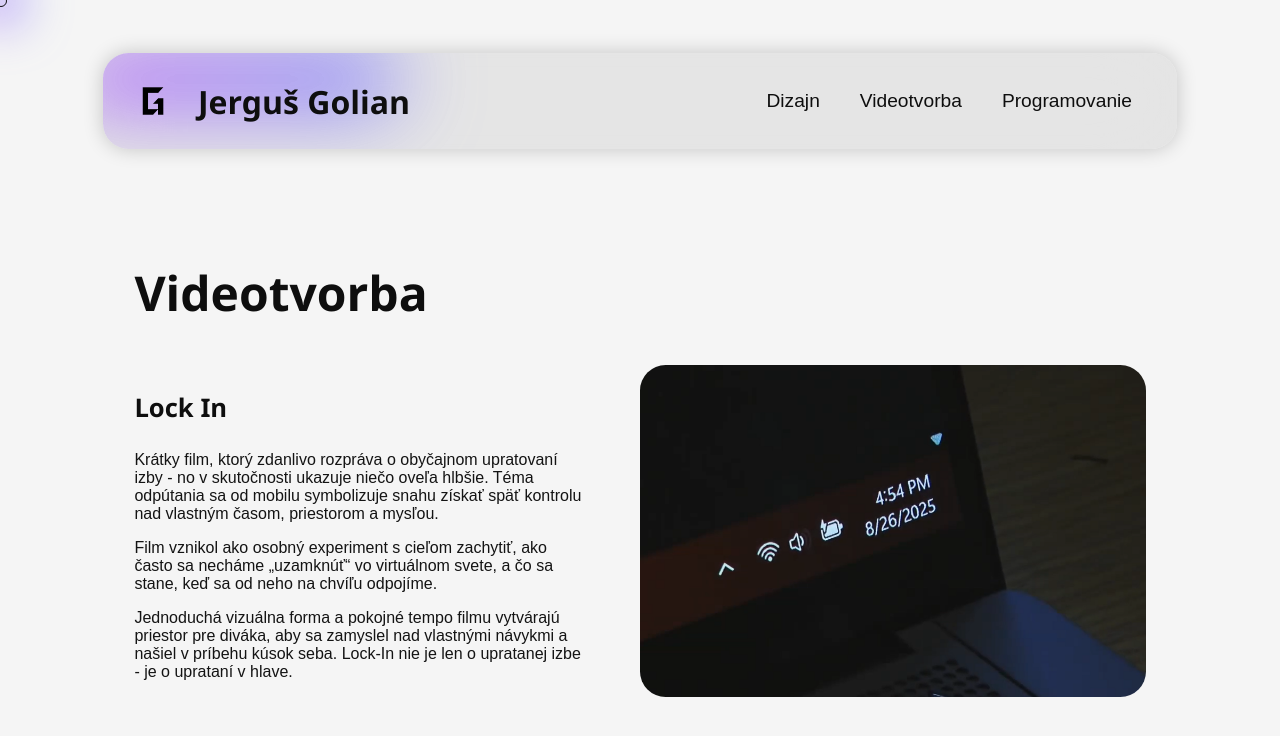
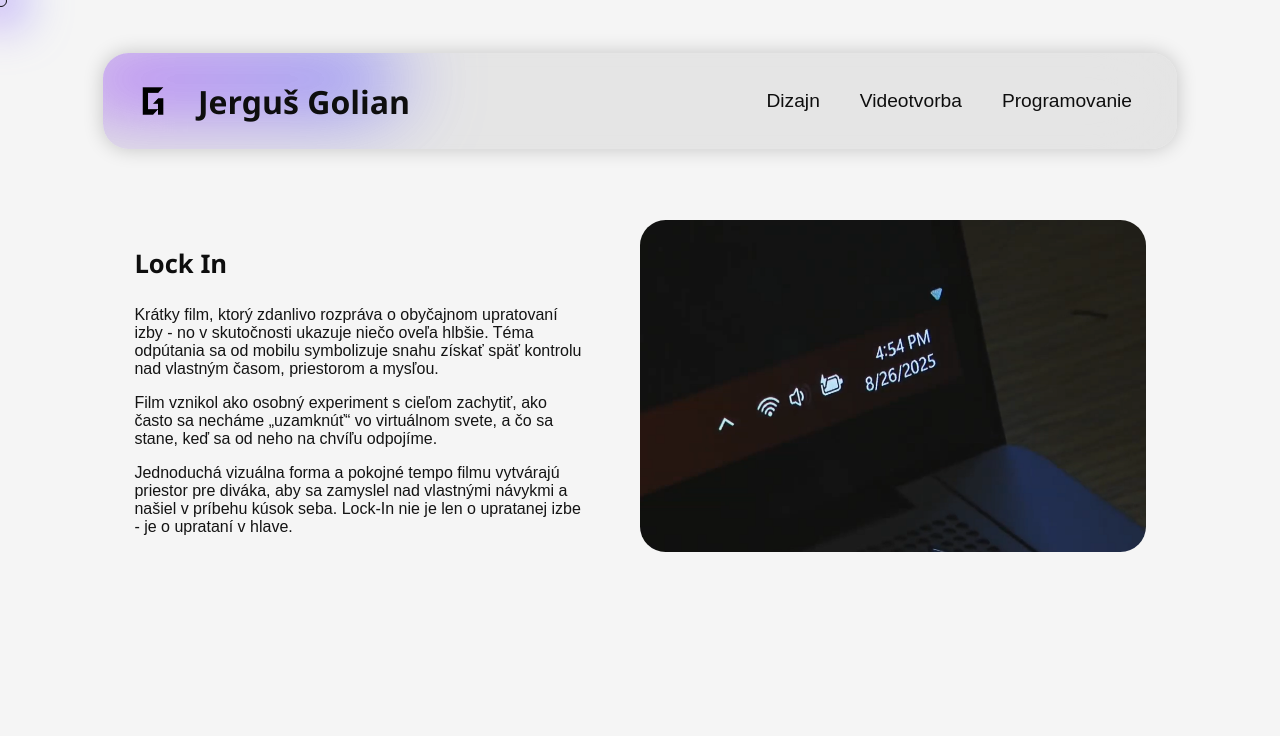
Before and after one commit to jergusgolian/portfolio, a Jekyll site: the page built from videomaking.html, in a window 1280 px wide and 900 px high, scrolled down 508 px. Shown: the top 736 px of the window. Built offline with Jekyll 4.4.1, drawn with Linux system fonts in a browser that asks for light colours.

Commit message:
Update videomaking.html

```diff
--- a/videomaking.html
+++ b/videomaking.html
@@ -9,9 +9,6 @@ title: Videomaking
 </head>
 <body>
     <div class="landing-div"><img src="img/videomaking.png" class="nd landing-img"></div>
-
-    <div id="design">
-        <h2>Videotvorba</h2>
 
     {% assign design_projects = site.projects | where: "category", "videomaking" | sort: "date" | reverse %}
 
@@ -30,6 +27,5 @@ title: Videomaking
     {% else %}
         <p>Momentálne nie sú k dispozícii žiadne projekty s kategóriou "videomaking".</p>
     {% endif %}
-        </div>
 </body>
 </html>
```
Lines whose indentation alone changed are shown as unchanged.
